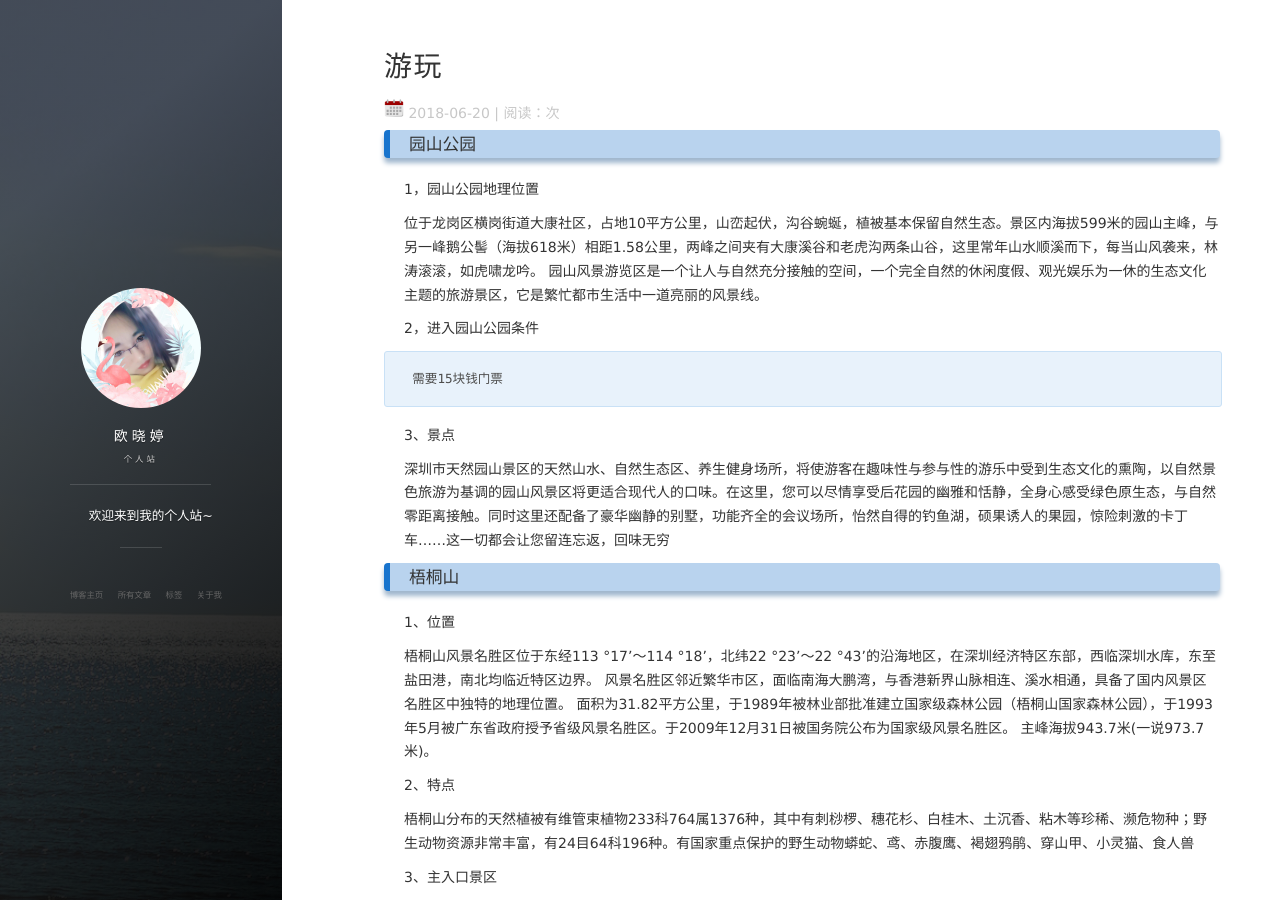
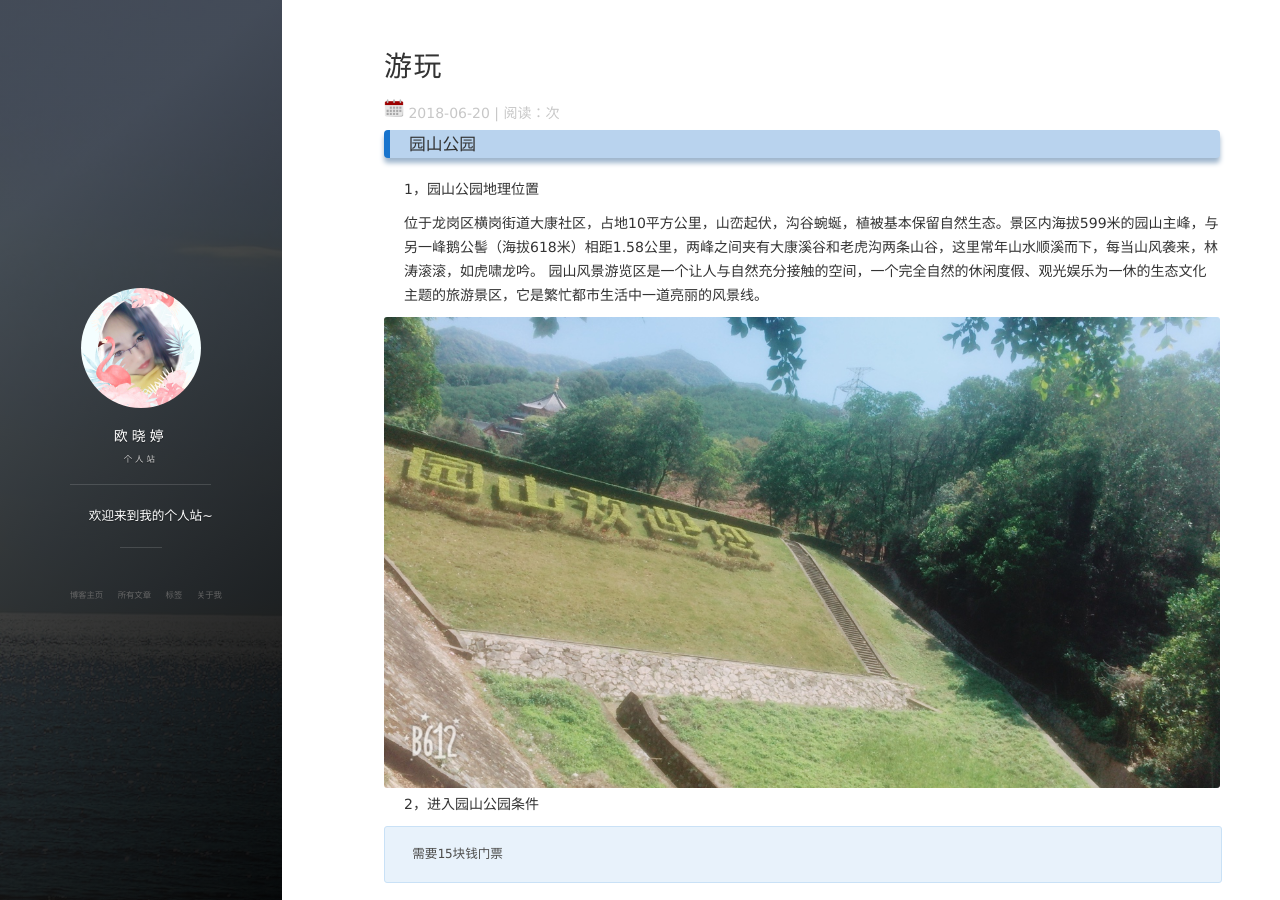
Before and after one commit to ouxiaoting/ouxiaoting.github.io, a Jekyll site: the page built from _posts/2018-6-20-游玩.md, in a window 1280 px wide and 900 px high. Built offline with Jekyll 4.4.1, drawn with Linux system fonts in a browser that asks for light colours; nearby versions of some CDN libraries; comment, search, counter and statistics services are not loaded.

Commit message:
Update 2018-6-20-游玩.md

````diff
--- a/_posts/2018-6-20-游玩.md
+++ b/_posts/2018-6-20-游玩.md
@@ -9,7 +9,9 @@ tags: 风景
 1，园山公园地理位置
 
 位于龙岗区横岗街道大康社区，占地10平方公里，山峦起伏，沟谷蜿蜒，植被基本保留自然生态。景区内海拔599米的园山主峰，与另一峰鹅公髻（海拔618米）相距1.58公里，两峰之间夹有大康溪谷和老虎沟两条山谷，这里常年山水顺溪而下，每当山风袭来，林涛滚滚，如虎啸龙吟。 园山风景游览区是一个让人与自然充分接触的空间，一个完全自然的休闲度假、观光娱乐为一休的生态文化主题的旅游景区，它是繁忙都市生活中一道亮丽的风景线。
-
+<div align="center">
+ <img src="/images/1.jpg">
+ </div>
 2，进入园山公园条件
 ```
 需要15块钱门票
````
